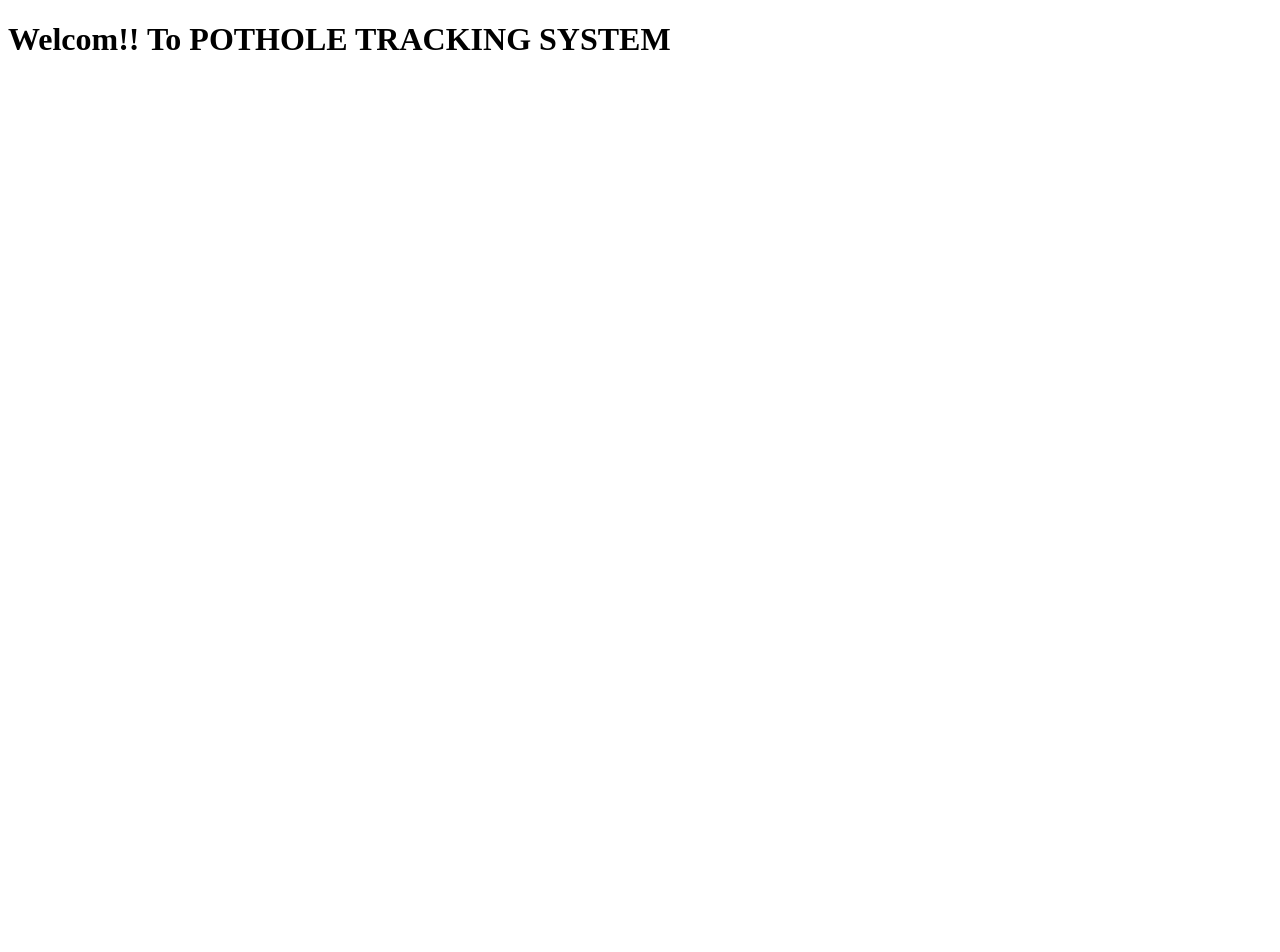
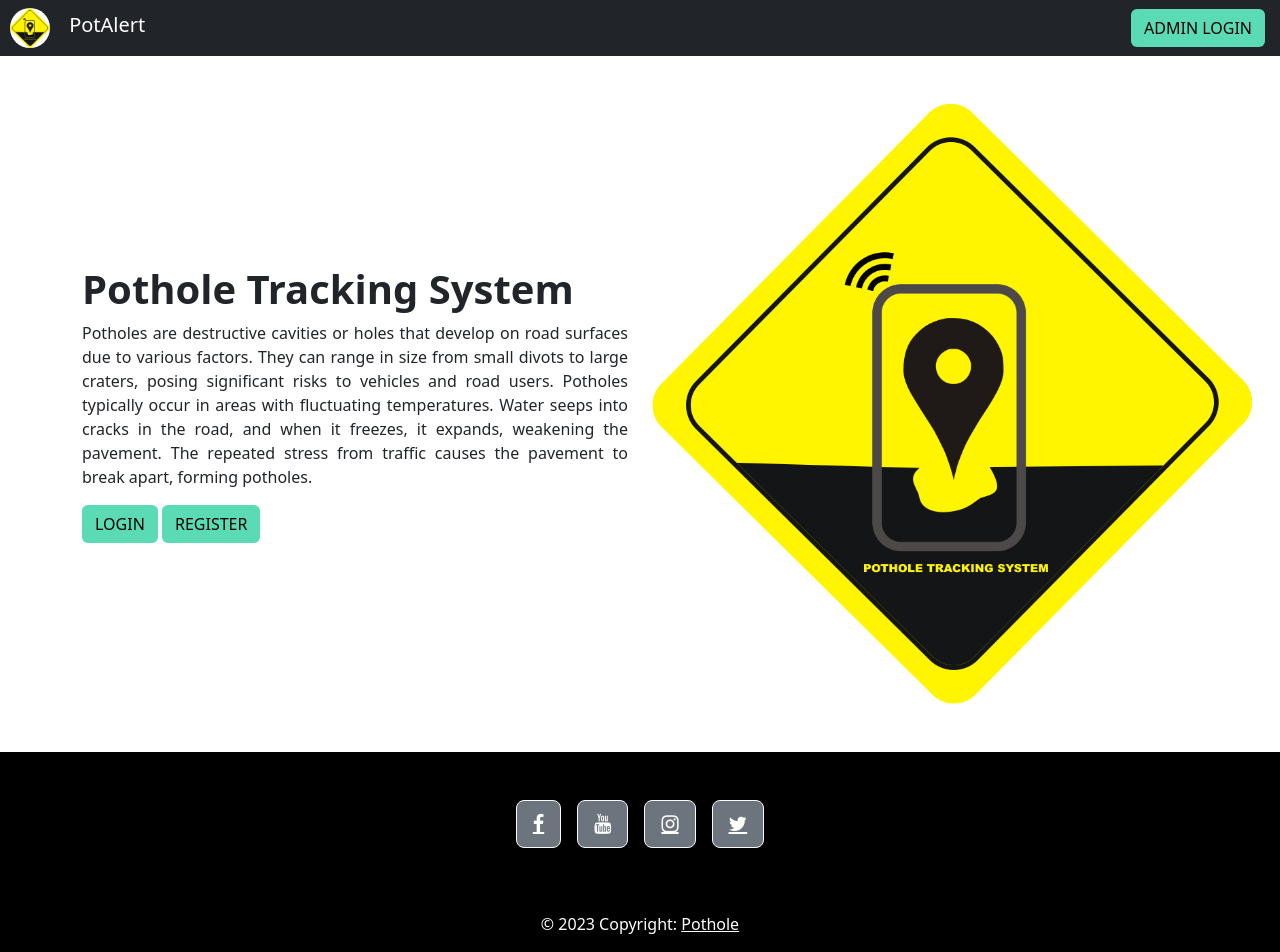
Before and after one commit to Jeewankumarsingh/PotAlert1, a Node server app: page / in a window 1280 px wide. Before the commit the page ends 50 px from the top, so only its background shows below. Run offline with Node 20, Linux system fonts and the light colour scheme; some libraries are stand-ins or nearby versions.

Commit message:
added home page

```diff
--- a/app.js
+++ b/app.js
@@ -26,7 +26,7 @@ const upload = multer({ storage })
 const Work = require('./models/work')
 
 mongoose.set("strictQuery", true);
-mongoose.connect('mongodb+srv://jeewan-31:Test123@cluster0.xuebnup.mongodb.net/pothole-tracking', { useNewUrlParser: true });
+mongoose.connect('mongodb://127.0.0.1:27017/pothole-tracking', { useNewUrlParser: true });
 
 
 const db = mongoose.connection;
@@ -223,3 +223,5 @@ app.get("/notifications", (req, res) => {
 app.listen(3000, () => {
     console.log("Serving on port 3000");
 })
+
+//mongodb+srv://jeewan-31:Test123@cluster0.xuebnup.mongodb.net
--- /dev/null
+++ b/public/home.css
@@ -0,0 +1,28 @@
+.image{
+    width: 600px;
+    height: 600px;
+}
+
+.text-content{
+    display: flex;
+    justify-content: center;
+    /* align-items: center; */
+}
+.navbar-brand{
+    padding-left: 15px;
+}
+.admin-login{
+    margin-right: 15px;
+}
+
+.Logo-bar{
+    border-radius: 100%;
+}
+
+@media only screen and (max-width: 600px) {
+    .image {
+        width: 300px;
+        height: 300px;
+        margin-top: 25px;
+    }
+  }
--- a/views/home.ejs
+++ b/views/home.ejs
@@ -3,19 +3,66 @@
 
 <head>
     <meta charset="UTF-8">
-    <meta http-equiv="X-UA-Compatible" content="IE=edge">
     <meta name="viewport" content="width=device-width, initial-scale=1.0">
-    <title>Home</title>
+    <link href="https://cdn.jsdelivr.net/npm/bootstrap@5.3.0/dist/css/bootstrap.min.css" rel="stylesheet"
+        integrity="sha384-9ndCyUaIbzAi2FUVXJi0CjmCapSmO7SnpJef0486qhLnuZ2cdeRhO02iuK6FUUVM" crossorigin="anonymous">
+    <link rel="stylesheet" href="https://cdnjs.cloudflare.com/ajax/libs/font-awesome/4.7.0/css/font-awesome.min.css">
+    <title>Document</title>
+    <link rel="stylesheet" href="home.css">
 </head>
 
 <body>
-    <%- include('partials/flash') %>
 
-        <h1>Welcom!! To POTHOLE TRACKING SYSTEM</h1>
+    <nav class="navbar navbar-dark bg-dark justify-content-between mb-5">
+        <div>
+            <img class="Logo-bar" src="Poth.png" width="40px" height="40px" style="margin-left: 10px;" />
+            <a class="navbar-brand Title">PotAlert</a>
+        </div>
+        <button class="btn admin-login" style="background-color: #5adbb5; color: white;"><a href="/adminLogin" style="color: black; text-decoration: none;">ADMIN LOGIN</a></button>
+    </nav>
+    <div class="container">
+        <div class="row">
+            <div class="col-lg-6 col-sm-12 d-flex flex-column text-content">
+                <h1 class="title"><b>Pothole Tracking System</b></h1>
+                <p align="justify">Potholes are destructive cavities or holes that develop on road surfaces due to
+                    various factors. They can range in size from small divots to large craters, posing significant risks
+                    to vehicles and road users. Potholes typically occur in areas with fluctuating temperatures. Water
+                    seeps into cracks in the road, and when it freezes, it expands, weakening the pavement. The repeated
+                    stress from traffic causes the pavement to break apart, forming potholes.</p>
+                <span class="button">
+                    <button class="btn" style="background-color: #5adbb5; color: white;"><a href="/login" style="color: black; text-decoration: none;">LOGIN</a></button>
+                    <button class="btn" style="background-color: #5adbb5; color: white;"><a href="/register" style="color: black; text-decoration: none;">REGISTER</a></button>
+                </span>
+            </div>
+            <div class="col-lg-6 col-sm-12 d-flex align-items-center">
+                <img class="image" src="Poth.png" alt="">
+            </div>
+        </div>
+    </div>
 
 
-        <script src="https://cdn.jsdelivr.net/npm/bootstrap@5.2.3/dist/js/bootstrap.min.js"></script>
-        <script src="https://cdn.jsdelivr.net/npm/bootstrap@5.2.3/dist/js/bootstrap.bundle.min.js"></script>
+    <footer class="text-center text-lg-start mt-5" style="background-color: #000;">
+        <div class="container d-flex justify-content-center py-5">
+            <button type="button" class="btn btn-light btn-lg btn-floating mx-2" style="background-color: #6c757d;">
+                <a href="#" class="fa fa-facebook" style="color: white;"></a>
+            </button>
+            <button type="button" class="btn btn-light btn-lg btn-floating mx-2" style="background-color: #6c757d;">
+                <a href="#" class="fa fa-youtube" style="color: white;"></a>
+            </button>
+            <button type="button" class="btn btn-light btn-lg btn-floating mx-2" style="background-color: #6c757d;">
+                <a href="#" class="fa fa-instagram" style="color: white;"></a>
+            </button>
+            <button type="button" class="btn btn-light btn-lg btn-floating mx-2" style="background-color: #6c757d;">
+                <a href="#" class="fa fa-twitter" style="color: white;"></a>
+            </button>
+        </div>
+
+        <div class="text-center text-white p-3" style="background-color: rgba(0, 0, 0, 0.2);">
+            © 2023 Copyright:
+            <a class="text-white" href="#">Pothole</a>
+        </div>
+    </footer>
+
 
 </body>
 
```
Also changed, not shown: public/Poth.png (added).
